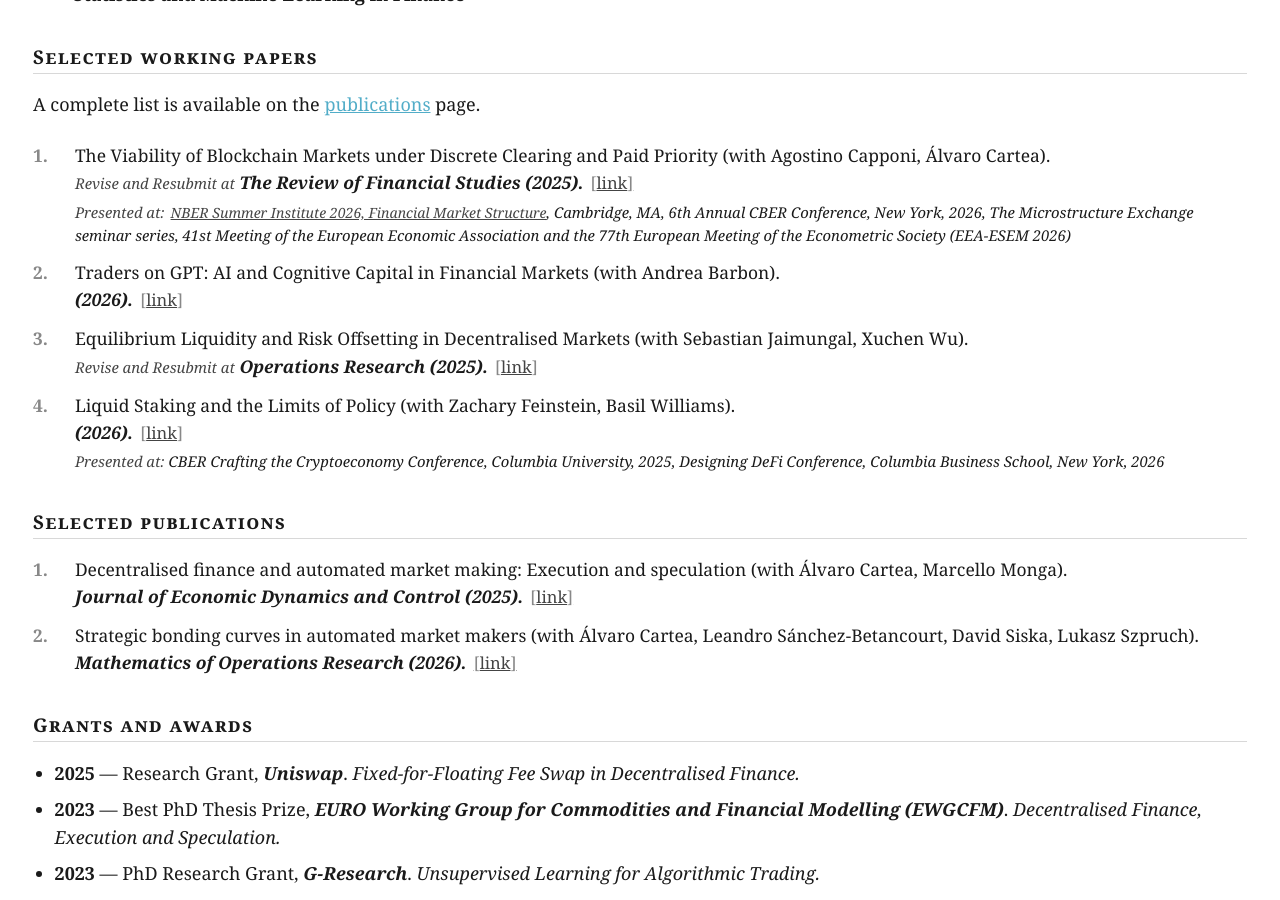
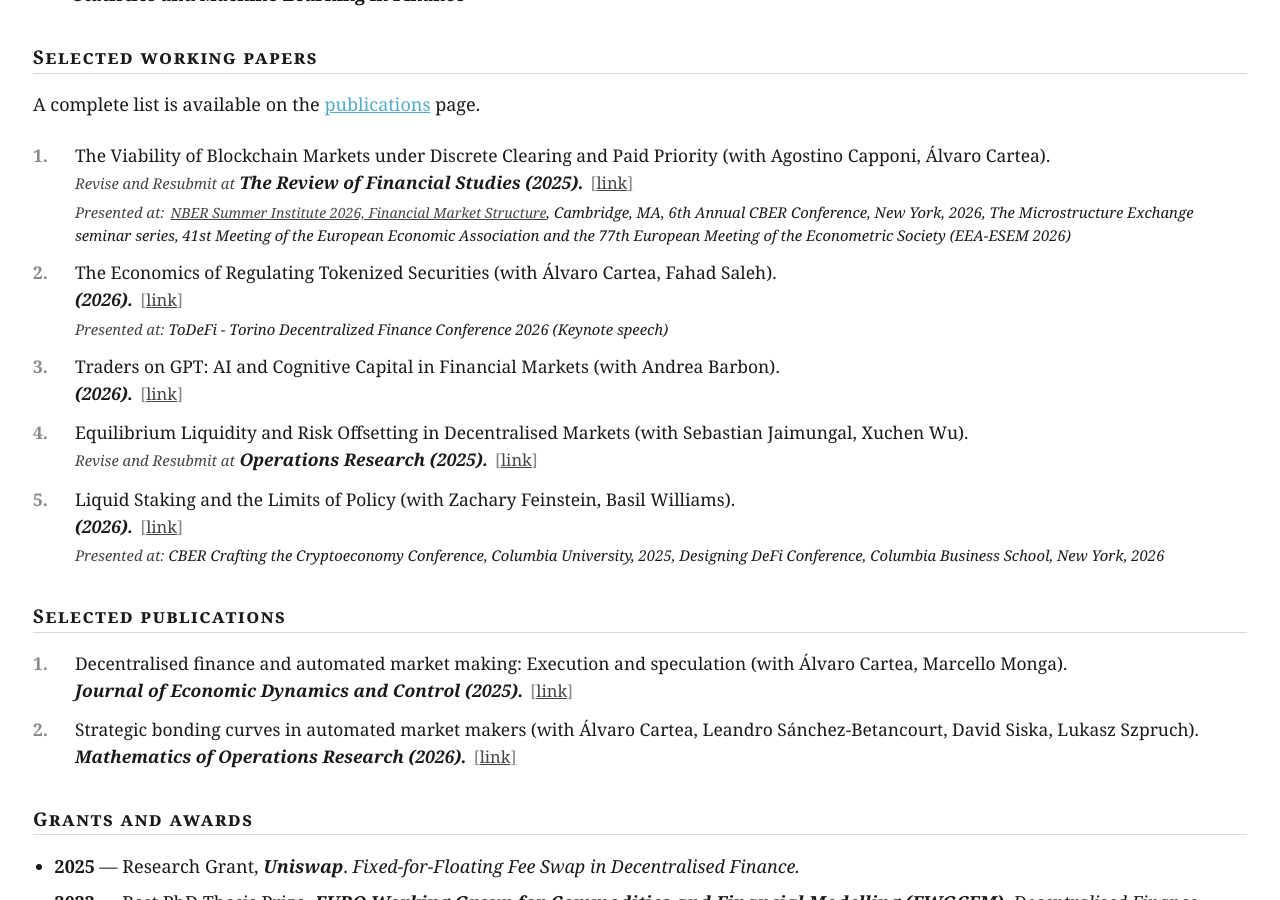
Before and after one commit to FDR0903/FDR0903.github.io, a Jekyll site: the page built from _pages/about.md, in a window 1280 px wide and 900 px high, scrolled down 560 px. Built offline with Jekyll 4.4.1, drawn with Linux system fonts in a browser that asks for light colours; some web fonts are replaced.

Commit message:
Add tokenized securities paper as second selected working paper

```diff
--- a/_pages/about.md
+++ b/_pages/about.md
@@ -236,6 +236,14 @@ A complete list is available on the <a href="{{ base_path }}/selected-publicatio
     </div>
   </li>
   <li>
+    The Economics of Regulating Tokenized Securities (with Álvaro Cartea, Fahad Saleh).<br>
+    <span class="home-paper-venue">(2026).</span> <a href="https://papers.ssrn.com/sol3/papers.cfm?abstract_id=6942338">link</a>
+    <div class="home-selected-conf">
+      <span class="home-conf-label">Presented at:</span>
+      <span class="home-conf-list">ToDeFi - Torino Decentralized Finance Conference 2026 (Keynote speech)</span>
+    </div>
+  </li>
+  <li>
     Traders on GPT: AI and Cognitive Capital in Financial Markets (with Andrea Barbon).<br>
     <span class="home-paper-venue">(2026).</span> <a href="https://papers.ssrn.com/sol3/papers.cfm?abstract_id=7661969">link</a>
   </li>
```
